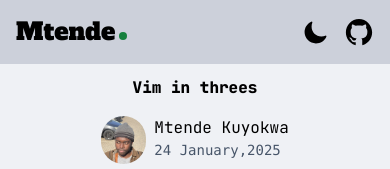
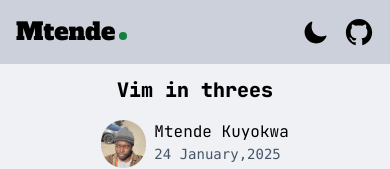
Before and after one commit to Mtendekuyokwa19/Mtendekuyokwa19.github.io, a React (Vite) app: page /viminthrees in a window 390 px wide. Shown: the top 169 px of the page. Built offline with nearby package versions, Linux system fonts and the light colour scheme; a web font is replaced by a local one.

Commit message:
font size on heading

```diff
--- a/src/blogPosts/vimInThrees.tsx
+++ b/src/blogPosts/vimInThrees.tsx
@@ -134,7 +134,7 @@ type Hprops = {
 function H({ children }: Hprops) {
   return (
     <section id="viminthrees" className="flex gap-2 rounded-md flex-col items-center">
-      <h2 className="font-JetBrains font-extrabold lg:text-4xl md:text-2xl text-md">
+      <h2 className="font-JetBrains font-extrabold lg:text-4xl md:text-2xl text-xl">
         {children}
       </h2>
 
```
